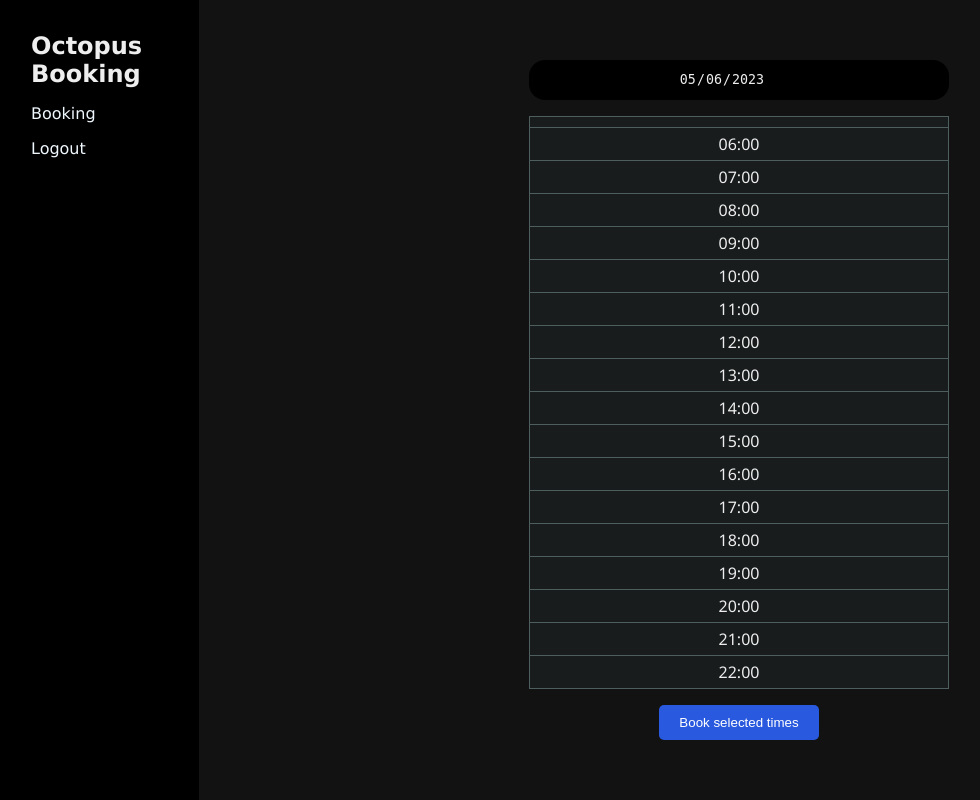
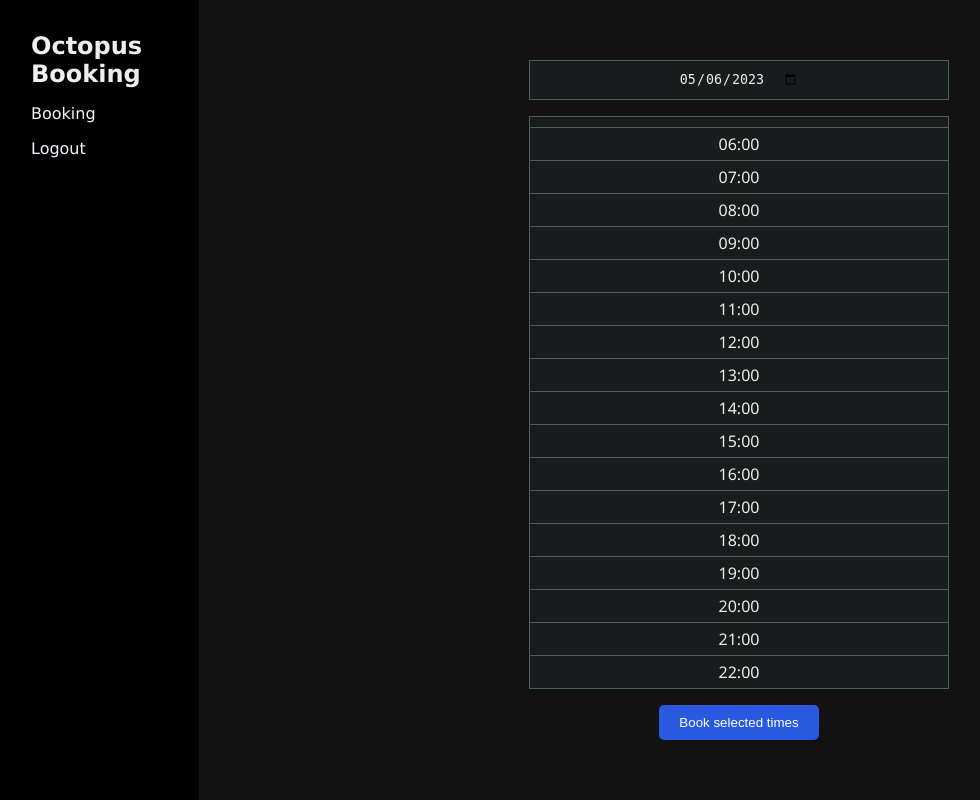
Before and after one commit to davlin0222/octopus-booking, a PHP site: page /pages/booking.php in a window 1280 px wide. Shown: the whole page, without its empty margins (1-981 px from the left). Run offline with PHP 8.4, Linux system fonts and the light colour scheme; the visitor is signed in with stand-in values (Sample User, id 1); data that the repository does not hold is empty; style sheets or scripts are compiled from the project's sources.

Commit message:
Style date selector

```diff
--- a/assets/css/dist/date-selector.css
+++ b/assets/css/dist/date-selector.css
@@ -1,17 +1,17 @@
 .date-selector {
-  background: #000;
+  background: #181c1c;
   width: 100%;
   height: 40px;
   display: flex;
   justify-content: center;
   align-items: center;
-  border-radius: 1rem;
+  border: 1px solid #4e5d5d;
   margin-bottom: 1rem;
 }
 .date-selector__input {
   height: -moz-min-content;
   height: min-content;
-  background: #000;
+  background: #181c1c;
   color: #eee;
   border: none;
 }/*# sourceMappingURL=date-selector.css.map */
--- a/components/date-selector/date-selector.scss
+++ b/components/date-selector/date-selector.scss
@@ -1,16 +1,16 @@
 .date-selector {
-    background: #000;
+    background: #181c1c;
     width: 100%;
     height: 40px;
     display: flex;
     justify-content: center;
     align-items: center;
-    border-radius: 1rem;
+    border: 1px solid #4e5d5d;
     margin-bottom: 1rem;
 
     &__input {
         height: min-content;
-        background: #000;
+        background: #181c1c;
         color: #eee;
         border: none;
     }
```
Also changed, not shown: 1 other file.
